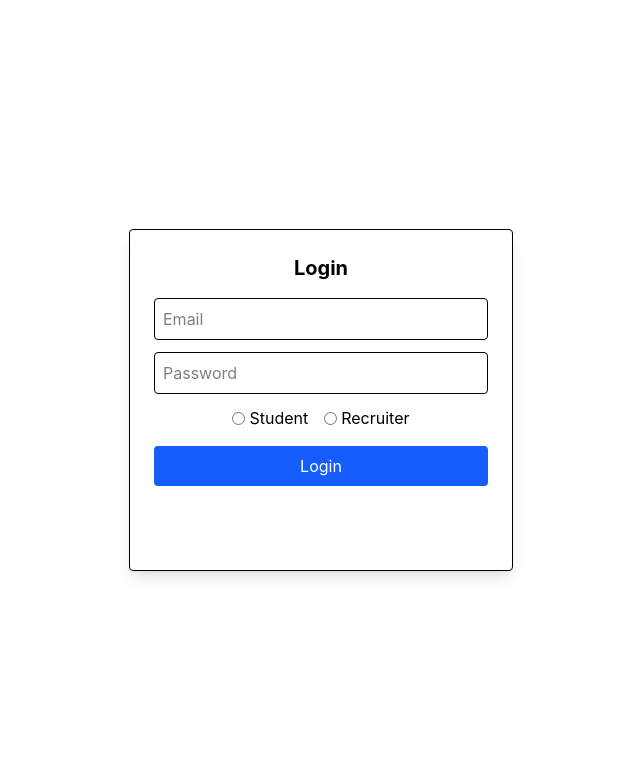
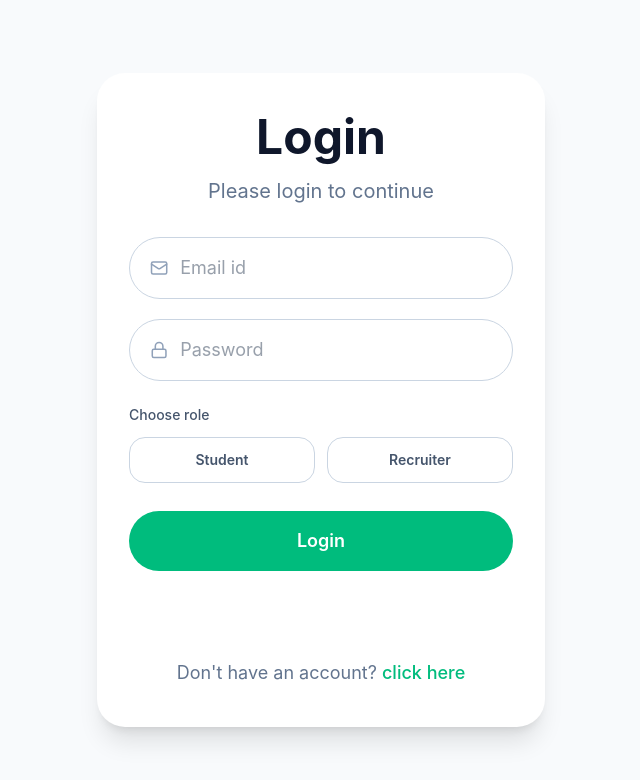
Before and after one commit to KareerKraft/Final_Project, a React app in the folder frontend/: page /login in a window 1280 px wide. Shown: the top 780 px of the page, without its empty margins (319-959 px from the left). Built offline with nearby package versions, Linux system fonts and the light colour scheme; no server answers; the HTML template or start-up script is replaced by a standard one.

Commit message:
Fixed auth cookie issue and job visibility Overwriting issues

```diff
--- a/frontend/src/components/admin/PostJob.jsx
+++ b/frontend/src/components/admin/PostJob.jsx
@@ -4,14 +4,11 @@ import { Label } from '../ui/label'
 import { Input } from '../ui/input'
 import { Button } from '../ui/button'
 import { useSelector } from 'react-redux'
-import { Select, SelectContent, SelectGroup, SelectItem, SelectTrigger, SelectValue } from '../ui/select'
 import axios from 'axios'
 import { JOB_API_END_POINT } from '@/utils/constant'
 import { toast } from 'sonner'
 import { useNavigate } from 'react-router-dom'
 import { Loader2 } from 'lucide-react'
-
-const companyArray = [];
 
 const PostJob = () => {
     const [input, setInput] = useState({
@@ -25,6 +22,7 @@ const PostJob = () => {
         position: 0,
         companyId: ""
     });
+    const [selectedCompanyId, setSelectedCompanyId] = useState("");
     const [loading, setLoading] = useState(false);
     const navigate = useNavigate();
 
@@ -35,14 +33,10 @@ const PostJob = () => {
 
 
 
-    const selectChangeHandler = (value) => {
-        const selectedCompany = companies.find(
-            (company) => company.name.toLowerCase() === value
-        );
-
-        if (selectedCompany) {
-            setInput({ ...input, companyId: selectedCompany._id });
-        }
+    const selectChangeHandler = (e) => {
+        const companyId = e.target.value;
+        setSelectedCompanyId(companyId);
+        setInput({ ...input, companyId });
     };
 
     const submitHandler = async (e) => {
@@ -70,9 +64,9 @@ const PostJob = () => {
     return (
         <div>
             <Navbar />
-            <div className='flex items-center justify-center w-screen my-5'>
-                <form onSubmit={submitHandler} className='p-8 max-w-4xl border border-gray-200 shadow-lg rounded-md'>
-                    <div className='grid grid-cols-2 gap-2'>
+            <div className='flex items-center justify-center px-4 py-5'>
+                <form onSubmit={submitHandler} className='w-full max-w-4xl rounded-md border border-gray-200 p-8 shadow-lg'>
+                    <div className='grid grid-cols-1 gap-4 md:grid-cols-2'>
                         <div>
                             <Label>Title</Label>
                             <Input
@@ -144,7 +138,7 @@ const PostJob = () => {
                             />
                         </div>
                         <div>
-                            <Label>No of Postion</Label>
+                            <Label>No of Position</Label>
                             <Input
                                 type="number"
                                 name="position"
@@ -153,27 +147,24 @@ const PostJob = () => {
                                 className="focus-visible:ring-offset-0 focus-visible:ring-0 my-1"
                             />
                         </div>
-                        {
-                            companies.length > 0 && (
-                                <Select onValueChange={selectChangeHandler}>
-                                    <SelectTrigger className="w-[180px]">
-                                    <SelectValue placeholder="Select a Company"/>
-                                    </SelectTrigger>
-                                    <SelectContent>
-                                        <SelectGroup>
-                                            {
-                                                companies.map((company) => {
-                                                    return (
-                                                        <SelectItem value={company?.name?.toLowerCase()}>{company.name}</SelectItem>
-                                                    )
-                                                })
-                                            }
-
-                                        </SelectGroup>
-                                    </SelectContent>
-                                </Select>
-                            )
-                        }
+                        {companies.length > 0 && (
+                            <div className='md:col-span-2'>
+                                <Label>Company</Label>
+                                <select
+                                    name="companyId"
+                                    value={selectedCompanyId}
+                                    onChange={selectChangeHandler}
+                                    className="my-1 h-10 w-full rounded-md border border-gray-300 bg-white px-3 text-sm outline-none focus:border-[#66BB6A] focus:ring-2 focus:ring-[#66BB6A]/20"
+                                >
+                                    <option value="">Select a Company</option>
+                                    {companies.map((company) => (
+                                        <option key={company._id} value={company._id}>
+                                            {company.name}
+                                        </option>
+                                    ))}
+                                </select>
+                            </div>
+                        )}
                     </div>
                     {
                         loading ? <Button className="w-full my-4"> <Loader2 className='mr-2 h-4 w-4 animate-spin' /> Please wait </Button> : <Button type="submit" className="w-full my-4">Post New Job</Button>
--- a/frontend/src/components/auth/Login.jsx
+++ b/frontend/src/components/auth/Login.jsx
@@ -1,16 +1,20 @@
-import React, { useState } from 'react'
+import React, { useState } from 'react';
 import axios from "axios";
 import { useDispatch, useSelector } from "react-redux";
 import { setLoading, setUser } from '@/redux/authSlice';
-import { useNavigate } from 'react-router-dom';
+import { Link, useNavigate } from 'react-router-dom';
 import { toast } from 'sonner';
-import { Loader2 } from 'lucide-react';
+import { Loader2, Lock, Mail } from 'lucide-react';
 import { GoogleLogin } from "@react-oauth/google";
 
 const USER_API_END_POINT = "http://localhost:8000/api/v1/user";
 
+const roleOptions = [
+  { label: "Student", value: "student" },
+  { label: "Recruiter", value: "recruiter" }
+];
+
 const Login = () => {
-
   const [input, setInput] = useState({
     email: "",
     password: "",
@@ -47,7 +51,6 @@ const Login = () => {
         toast.success(res.data.message);
         navigate("/home");
       }
-
     } catch (error) {
       toast.error(error.response?.data?.message || "Login failed");
     } finally {
@@ -57,7 +60,6 @@ const Login = () => {
 
   const handleGoogleSuccess = async (credentialResponse) => {
     try {
-
       if (!input.role) {
         toast.error("Please select role first");
         return;
@@ -79,7 +81,6 @@ const Login = () => {
         toast.success(res.data.message);
         navigate("/home");
       }
-
     } catch (error) {
       toast.error(error.response?.data?.message || "Google login failed");
     } finally {
@@ -88,73 +89,93 @@ const Login = () => {
   };
 
   return (
-    <div className="flex justify-center items-center h-screen">
+    <div className="min-h-screen bg-slate-50 flex items-center justify-center px-4">
+      <form onSubmit={submitHandler} className="w-full max-w-md rounded-[28px] bg-white px-8 py-10 shadow-xl">
+        <h1 className="text-center text-5xl font-bold text-slate-900">Login</h1>
+        <p className="mt-4 text-center text-xl text-slate-500">Please login to continue</p>
 
-      <form onSubmit={submitHandler} className="border p-6 rounded w-96 bg-white shadow-lg">
-
-        <h2 className="text-xl font-bold mb-4 text-center">Login</h2>
-
+        <div className="mt-8 space-y-5">
+          <div className="flex items-center gap-3 rounded-full border border-slate-300 px-5 py-4">
+            <Mail className="h-5 w-5 text-slate-400" />
             <input
               type="email"
               name="email"
               value={input.email}
               onChange={changeHandler}
-          placeholder="Email"
-          className="border w-full p-2 mb-3 rounded"
+              placeholder="Email id"
+              className="w-full border-none bg-transparent text-lg text-slate-700 outline-none"
             />
+          </div>
 
+          <div className="flex items-center gap-3 rounded-full border border-slate-300 px-5 py-4">
+            <Lock className="h-5 w-5 text-slate-400" />
             <input
               type="password"
               name="password"
               value={input.password}
               onChange={changeHandler}
               placeholder="Password"
-          className="border w-full p-2 mb-3 rounded"
+              className="w-full border-none bg-transparent text-lg text-slate-700 outline-none"
             />
+          </div>
+        </div>
 
-        <div className="flex gap-4 mb-4 justify-center">
-          <label className="flex items-center gap-1">
+        <div className="mt-6">
+          <p className="mb-3 text-sm font-medium text-slate-600">Choose role</p>
+          <div className="grid grid-cols-2 gap-3">
+            {roleOptions.map((role) => (
+              <label
+                key={role.value}
+                className={`cursor-pointer rounded-2xl border px-4 py-3 text-center text-sm font-semibold transition ${
+                  input.role === role.value
+                    ? "border-emerald-500 bg-emerald-50 text-emerald-600"
+                    : "border-slate-300 text-slate-600"
+                }`}
+              >
                 <input
                   type="radio"
                   name="role"
-              value="student"
+                  value={role.value}
+                  checked={input.role === role.value}
                   onChange={changeHandler}
+                  className="sr-only"
                 />
-            Student
+                {role.label}
               </label>
-
-          <label className="flex items-center gap-1">
-            <input
-              type="radio"
-              name="role"
-              value="recruiter"
-              onChange={changeHandler}
-            />
-            Recruiter
-          </label>
+            ))}
+          </div>
         </div>
 
-        {loading ?
-          <button disabled className="w-full bg-gray-500 text-white p-2 rounded">
-            <Loader2 className="animate-spin inline mr-2" />
+        {loading ? (
+          <button
+            disabled
+            className="mt-7 flex w-full items-center justify-center rounded-full bg-emerald-500 px-5 py-4 text-lg font-semibold text-white"
+          >
+            <Loader2 className="mr-2 h-5 w-5 animate-spin" />
             Please wait
           </button>
-          :
+        ) : (
           <button
             type="submit"
-            className="w-full bg-blue-600 text-white p-2 rounded hover:bg-blue-700 transition"
+            className="mt-7 w-full rounded-full bg-emerald-500 px-5 py-4 text-lg font-semibold text-white transition hover:bg-emerald-600"
           >
             Login
           </button>
-        }
+        )}
 
-        <div className="mt-5 flex justify-center">
+        <div className="mt-6 flex justify-center">
           <GoogleLogin
             onSuccess={handleGoogleSuccess}
             onError={() => toast.error("Google Sign In Failed")}
           />
         </div>
 
+        <p className="mt-6 text-center text-lg text-slate-500">
+          Don&apos;t have an account?{" "}
+          <Link to="/signup" className="font-medium text-emerald-500 hover:text-emerald-600">
+            click here
+          </Link>
+        </p>
       </form>
     </div>
   );
--- a/frontend/src/components/auth/Signup.jsx
+++ b/frontend/src/components/auth/Signup.jsx
@@ -1,17 +1,16 @@
-import React, { useEffect, useState } from 'react'
+import React, { useState } from 'react';
 import { USER_API_END_POINT } from "@/utils/constant";
 import axios from "axios";
 import { toast } from "sonner";
-import Navbar from '../shared/Navbar'
-import { Label } from '../ui/label'
-import { Input } from '../ui/input'
-import { RadioGroup } from '../ui/radio-group'
-import { Button } from '../ui/button'
-import { Link, useNavigate } from 'react-router-dom'
+import { Link, useNavigate } from 'react-router-dom';
 import { useDispatch, useSelector } from "react-redux";
-import { setLoading, setUser } from '@/redux/authSlice';
-import { Loader2 } from 'lucide-react';
+import { setLoading } from '@/redux/authSlice';
+import { Loader2, Lock, Mail, Phone, User } from 'lucide-react';
 
+const roleOptions = [
+    { label: "Student", value: "student" },
+    { label: "Recruiter", value: "recruiter" }
+];
 
 const Signup = () => {
     const [input, setInput] = useState({
@@ -23,151 +22,168 @@ const Signup = () => {
         file: ""
     });
     const navigate = useNavigate();
-    const {loading, user } = useSelector(store => store.auth);
+    const { loading } = useSelector(store => store.auth);
     const dispatch = useDispatch();
 
     const changeEventHandler = (e) => {
         setInput({ ...input, [e.target.name]: e.target.value });
-    }
+    };
+
     const changeFileHandler = (e) => {
         setInput({ ...input, file: e.target.files?.[0] });
-    }
+    };
 
     const submitHandler = async (e) => {
         e.preventDefault();
+
+        if (!input.fullname || !input.email || !input.phoneNumber || !input.password || !input.role) {
+            toast.error("All fields required");
+            return;
+        }
+
         const formData = new FormData();
         formData.append("fullname", input.fullname);
         formData.append("email", input.email);
         formData.append("phoneNumber", input.phoneNumber);
         formData.append("password", input.password);
         formData.append("role", input.role);
-        if(input.file){
+        if (input.file) {
             formData.append("file", input.file);
         }
+
         try {
             dispatch(setLoading(true));
             const res = await axios.post(`${USER_API_END_POINT}/register`, formData, {
-                headers:{
-                    "Content-Type":"multipart/form-data"
+                headers: {
+                    "Content-Type": "multipart/form-data"
                 },
-                withCredentials:true,
+                withCredentials: true,
             });
-            if(res.data.success){
+            if (res.data.success) {
+                toast.success(res.data.message);
                 navigate("/login");
-                toast.success(res.data.message);
             }
         } catch (error) {
             console.log(error);
             toast.error(error.response?.data?.message || "Something went wrong");
         }
-        finally{
+        finally {
             dispatch(setLoading(false));
         }
-    }
-
-    const handleGoogleError = () => {
-        toast.error("Google signup failed");
-    }
+    };
 
     return (
-        <GoogleOAuthProvider clientId={import.meta.env.VITE_GOOGLE_CLIENT_ID}>
-            <div>
-                <Navbar />
-                <div className='flex items-center justify-center max-w-7xl mx-auto'>
-                    <form  onSubmit={submitHandler} className='w-1/2 border border-gray-200 rounded-md p-4 my-10'>
-                        <h1 className='font-bold text-xl mb-5'>Sign Up</h1>
-                        <div className='my-2'>
-                            <Label>Full Name</Label>
-                            <Input
+        <div className="min-h-screen bg-slate-50 flex items-center justify-center px-4">
+            <form onSubmit={submitHandler} className="w-full max-w-md rounded-[28px] bg-white px-8 py-10 shadow-xl">
+                <h1 className="text-center text-5xl font-bold text-slate-900">Sign up</h1>
+                <p className="mt-4 text-center text-xl text-slate-500">Please register to continue</p>
+
+                <div className="mt-8 space-y-5">
+                    <div className="flex items-center gap-3 rounded-full border border-slate-300 px-5 py-4">
+                        <User className="h-5 w-5 text-slate-400" />
+                        <input
                             type="text"
                             value={input.fullname}
                             name="fullname"
                             onChange={changeEventHandler}
-                                placeholder="saina"
+                            placeholder="Name"
+                            className="w-full border-none bg-transparent text-lg text-slate-700 outline-none"
                         />
                     </div>
-                        <div className='my-2'>
-                            <Label>Email</Label>
-                            <Input
+                    <div className="flex items-center gap-3 rounded-full border border-slate-300 px-5 py-4">
+                        <Mail className="h-5 w-5 text-slate-400" />
+                        <input
                             type="email"
                             value={input.email}
                             name="email"
                             onChange={changeEventHandler}
-                                placeholder="saina@gmail.com"
+                            placeholder="Email id"
+                            className="w-full border-none bg-transparent text-lg text-slate-700 outline-none"
                         />
                     </div>
-                        <div className='my-2'>
-                            <Label>Phone Number</Label>
-                            <Input
+                    <div className="flex items-center gap-3 rounded-full border border-slate-300 px-5 py-4">
+                        <Phone className="h-5 w-5 text-slate-400" />
+                        <input
                             type="tel"
                             value={input.phoneNumber}
                             name="phoneNumber"
                             onChange={changeEventHandler}
-                                placeholder="0987678987"
+                            placeholder="Phone number"
+                            className="w-full border-none bg-transparent text-lg text-slate-700 outline-none"
                         />
                     </div>
-                        <div className='my-2'>
-                            <Label>Password</Label>
-                            <Input
+                    <div className="flex items-center gap-3 rounded-full border border-slate-300 px-5 py-4">
+                        <Lock className="h-5 w-5 text-slate-400" />
+                        <input
                             type="password"
                             value={input.password}
                             name="password"
                             onChange={changeEventHandler}
-                                placeholder="saina"
+                            placeholder="Password"
+                            className="w-full border-none bg-transparent text-lg text-slate-700 outline-none"
                         />
                     </div>
-                        <div className='flex items-center justify-between'>
-                            <RadioGroup className="flex items-center gap-4 my-5" defaultValue="option-one">
-                                <div className="flex items-center space-x-2">
-                                    <Input
+                </div>
+
+                <div className="mt-6">
+                    <p className="mb-3 text-sm font-medium text-slate-600">Choose role</p>
+                    <div className="grid grid-cols-2 gap-3">
+                        {roleOptions.map((role) => (
+                            <label
+                                key={role.value}
+                                className={`cursor-pointer rounded-2xl border px-4 py-3 text-center text-sm font-semibold transition ${
+                                    input.role === role.value
+                                        ? "border-emerald-500 bg-emerald-50 text-emerald-600"
+                                        : "border-slate-300 text-slate-600"
+                                }`}
+                            >
+                                <input
                                     type="radio"
                                     name="role"
-                                        value="student"
-                                        checked={input.role === 'student'}
+                                    value={role.value}
+                                    checked={input.role === role.value}
                                     onChange={changeEventHandler}
-                                        className="cursor-pointer"
+                                    className="sr-only"
                                 />
-                                    <Label htmlFor="option-one">Student</Label>
+                                {role.label}
+                            </label>
+                        ))}
                     </div>
-                                <div className="flex items-center space-x-2">
-                                    <Input
-                                        type="radio"
-                                        name="role"
-                                        value="recruiter"
-                                        checked={input.role === 'recruiter'}
-                                        onChange={changeEventHandler}
-                                        className="cursor-pointer"
-                                    />
-                                    <Label htmlFor="option-two">Recruiter</Label>
                 </div>
-                            </RadioGroup>
-                            <div className='flex items-center gap-2'>
-                                <Label>Profile</Label>
-                                <Input
+
+                <div className="mt-5">
+                    <label className="mb-2 block text-sm font-medium text-slate-600">Profile photo</label>
+                    <input
                         accept="image/*"
                         type="file"
                         onChange={changeFileHandler}
-                                    className="cursor-pointer"
-                                />
-                            </div>
-                        </div>
-                        {
-    loading ? <Button className="w-full my-4"><Loader2 className="mr-2 h-4 w-4 animate-spin" />Please wait</Button> : <Button type="submit" className="w-full my-4">Signup</Button>
-                        }
-
-                        <div className="w-full my-4 flex justify-center">
-                            <GoogleLogin
-                                onSuccess={handleGoogleSuccess}
-                                onError={handleGoogleError}
+                        className="block w-full rounded-2xl border border-slate-300 px-4 py-3 text-sm text-slate-600 file:mr-4 file:rounded-full file:border-0 file:bg-emerald-50 file:px-4 file:py-2 file:font-medium file:text-emerald-600"
                     />
                 </div>
 
-                        <span>Already have an account?<Link to="/login" className='text-blue-600'>Login</Link></span>
+                {loading ? <button
+                    disabled
+                    className="mt-7 flex w-full items-center justify-center rounded-full bg-emerald-500 px-5 py-4 text-lg font-semibold text-white"
+                >
+                    <Loader2 className="mr-2 h-5 w-5 animate-spin" />
+                    Please wait
+                </button> : <button
+                    type="submit"
+                    className="mt-7 w-full rounded-full bg-emerald-500 px-5 py-4 text-lg font-semibold text-white transition hover:bg-emerald-600"
+                >
+                    Sign up
+                </button>
+                }
+
+                <p className="mt-6 text-center text-lg text-slate-500">
+                    Already have an account?{" "}
+                    <Link to="/login" className='font-medium text-emerald-500 hover:text-emerald-600'>
+                        click here
+                    </Link>
+                </p>
             </form>
         </div>
-            </div>
-        </GoogleOAuthProvider>
-    )
+    );
 }
 
 export default Signup;
--- a/frontend/src/main.jsx
+++ b/frontend/src/main.jsx
@@ -4,12 +4,9 @@ import App from './App.jsx'
 import './index.css'
 import { Toaster } from './components/ui/sonner.jsx'
 import { Provider } from 'react-redux'
-import store from './redux/store.js'
-import { persistStore } from 'redux-persist'
+import store, { persistor } from './redux/store.js'
 import { PersistGate } from 'redux-persist/integration/react'
 import { GoogleOAuthProvider } from "@react-oauth/google"
-
-const persistor = persistStore(store);
 
 ReactDOM.createRoot(document.getElementById('root')).render(
   <React.StrictMode>
--- a/frontend/src/redux/store.js
+++ b/frontend/src/redux/store.js
@@ -40,4 +40,5 @@ const store = configureStore({
             },
         }),
 });
+export const persistor = persistStore(store);
 export default store;
```
Also changed, not shown: frontend/src/components/admin/CompaniesTable.jsx (+11 -16 lines), frontend/src/components/shared/Navbar.jsx (+7 -2 lines), frontend/src/hooks/useGetAppliedJob.jsx (+7 -2 lines), 2 other files (tests, documents, lock files or other folders). Lines whose indentation alone changed are shown as unchanged.
